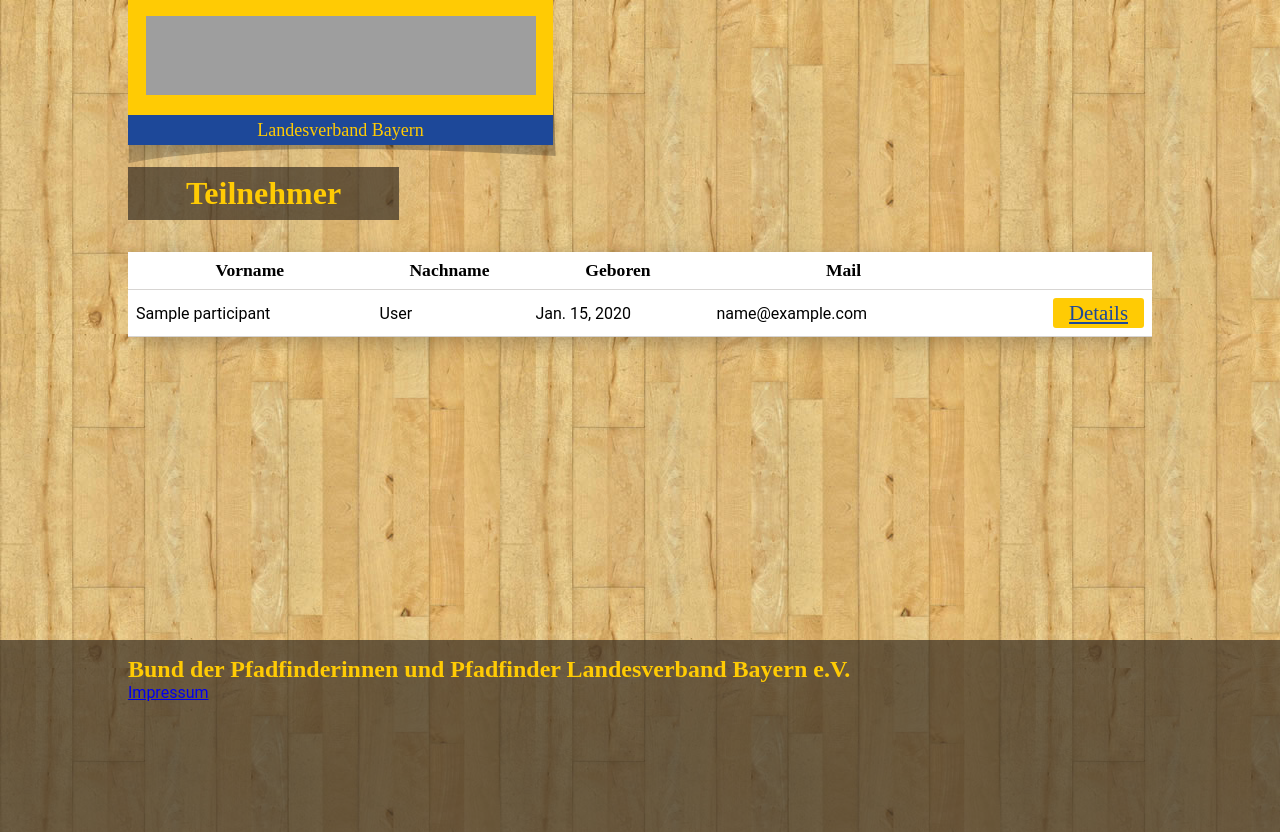
After one commit to girstenbrei/LV, a Django app: template signup/templates/signup_list.html in a window 1280 px wide. The commit adds this page. Run offline with Django 3.2, Linux system fonts and the light colour scheme; tables that the repository leaves empty hold one stand-in row (values such as "Sample post"); the template is opened without the code that fills it: values that come from a table or form of the project are taken from there, most other values are stand-ins (such as "Sample title", 1, 10 or a date in 2020); grey boxes are pictures that could not be loaded.

Commit message:
Adding table headers

```diff
--- /dev/null
+++ b/signup/templates/signup_list.html
@@ -0,0 +1,25 @@
+{% extends  'base.html' %}
+
+{% block main %}
+    <h1>Teilnehmer</h1>
+    <table cellpadding="0" cellspacing="0">
+        <thead>
+        <tr>
+            <th>Vorname</th>
+            <th>Nachname</th>
+            <th>Geboren</th>
+            <th>Mail</th>
+            <th></th>
+        </tr>
+        </thead>
+        {% for participant in participants %}
+            <tr>
+                <td>{{ participant.forename }}</td>
+                <td>{{ participant.lastname }}</td>
+                <td>{{ participant.born }}</td>
+                <td>{{ participant.mail }}</td>
+                <td><a href="#" class="btn-secondary">Details</a></td>
+            </tr>
+        {% endfor %}
+    </table>
+{% endblock %}
--- a/signup/urls.py
+++ b/signup/urls.py
@@ -4,6 +4,7 @@ from signup import views
 
 urlpatterns = [
     path('', views.add_participant, name='add_participant'),
+    path('list-signup', views.ListParticipants.as_view(template_name='signup_list.html'), name='list_participants'),
     path('thanks-<str:name>', views.thanks, name='thanks'),
     path('<slug:slug>', views.add_participant, name='signup_slug'),
 ]
--- a/static/css/base.css
+++ b/static/css/base.css
@@ -33,9 +33,16 @@ main h1 {
 main table {
     background-color: white;
     margin: 2rem 0;
+    width: 100%;
     -webkit-box-shadow: 9px 6px 18px 0px rgba(0, 0, 0, 0.22);
     -moz-box-shadow: 9px 6px 18px 0px rgba(0, 0, 0, 0.22);
     box-shadow: 9px 6px 18px 0px rgba(0, 0, 0, 0.22);
+}
+
+main table th {
+    font-family: "Immenhausen", serif;
+    font-size: 110%;
+    padding: 0.5rem;
 }
 
 main table tr:hover {
--- a/static/css/base.sass
+++ b/static/css/base.sass
@@ -60,7 +60,13 @@ main
   table
     background-color: white
     margin: 2rem 0
+    width: 100%
     +base_shadow
+
+    th
+      font-family: $font_headings
+      font-size: 110%
+      padding: .5rem
 
     tr:hover
       background-color: transparentize($brown-layover, .6)
```
Also changed, not shown: events/templates/events/event_list.html (+9 -0 lines), signup/static/signup/css/signup.css (+7 -0 lines), signup/views.py (+12 -0 lines), 2 other files.
